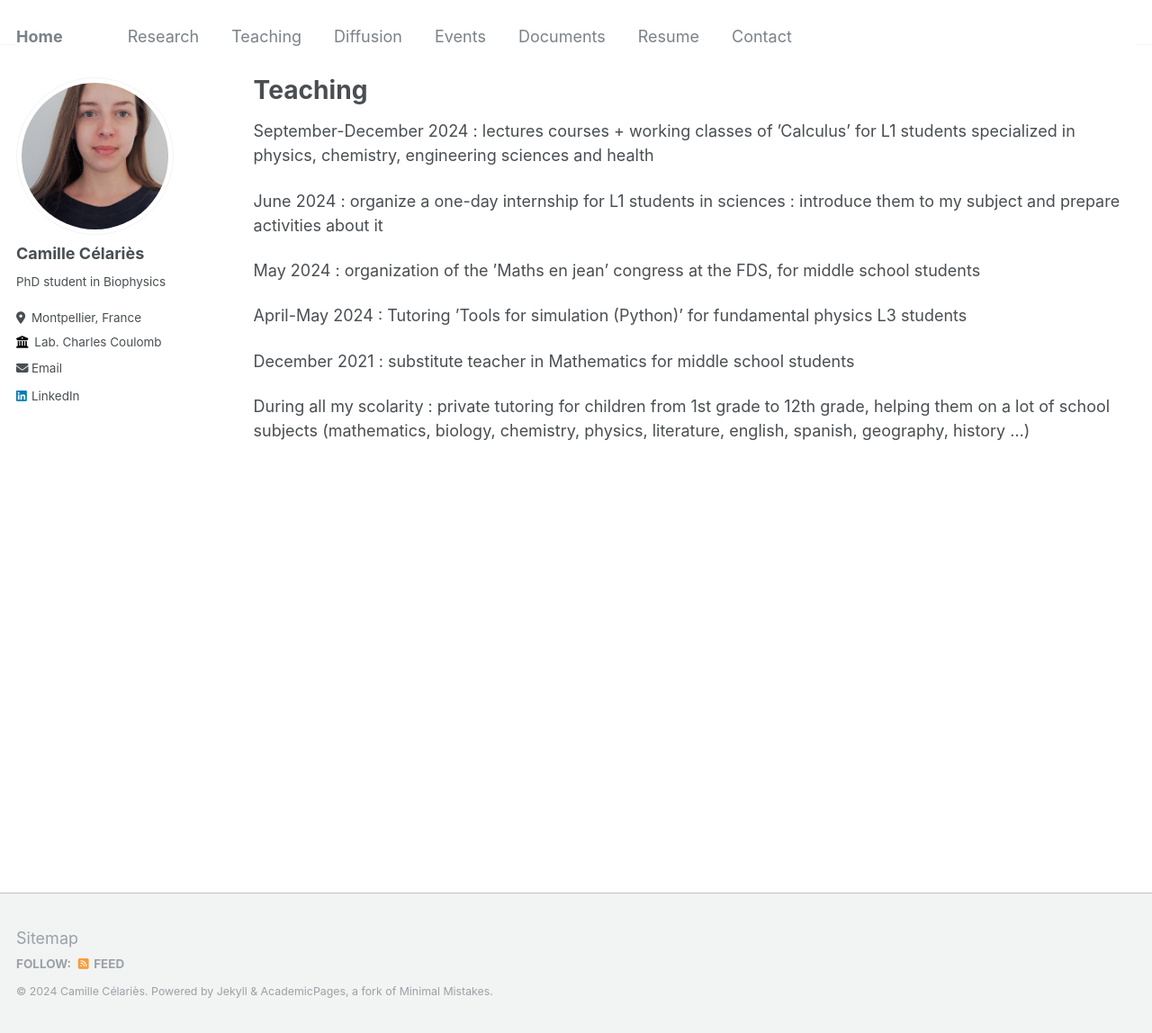
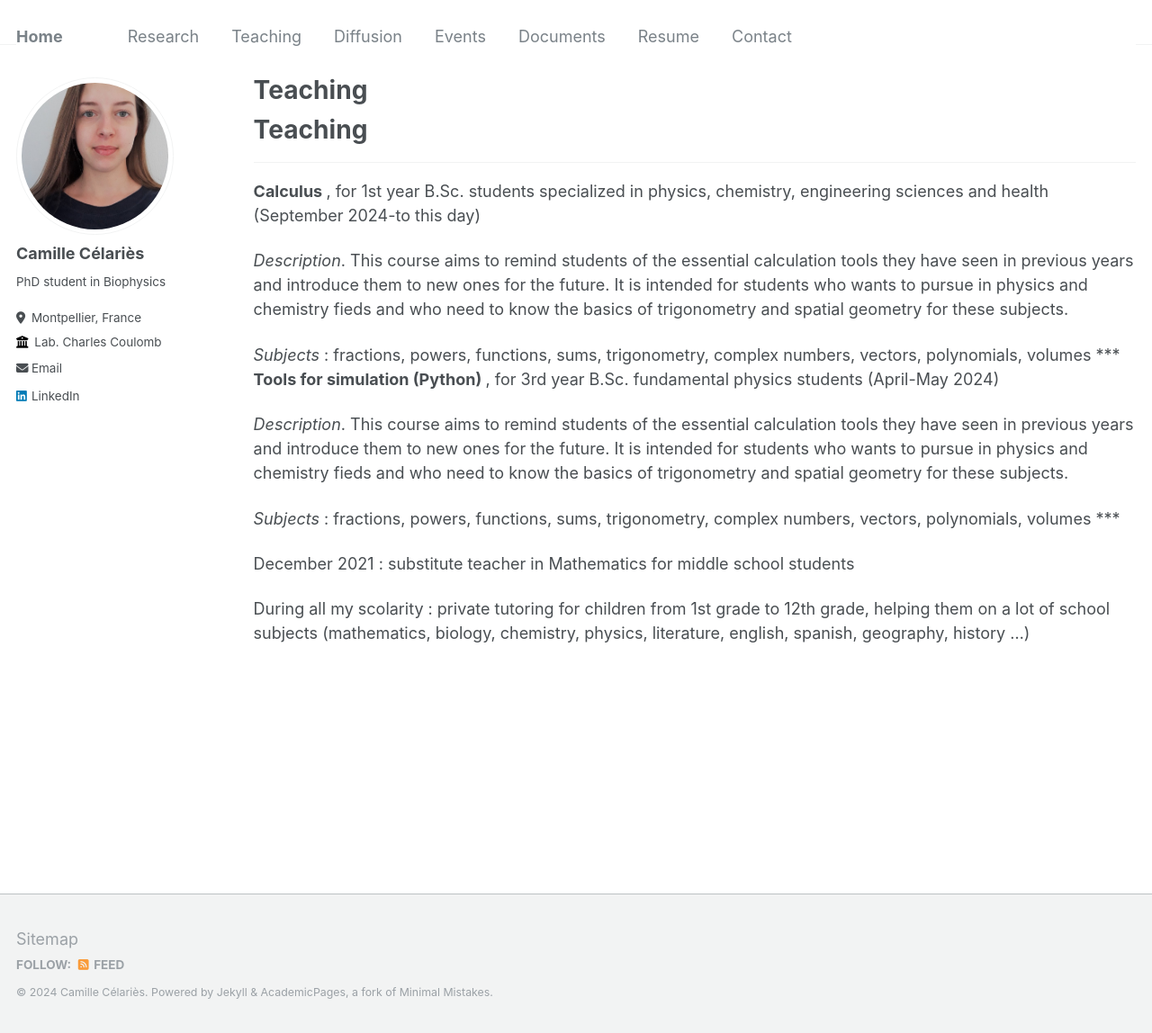
Before and after one commit to camillecelaries/camillecelaries.github.io, a Jekyll site: the page built from _pages/teaching.md, in a window 1280 px wide and 1148 px high. Shown: the whole window at 90% size. Built offline with Jekyll 4.4.1, drawn with Linux system fonts in a browser that asks for light colours.

Commit message:
Update teaching.md

```diff
--- a/_pages/teaching.md
+++ b/_pages/teaching.md
@@ -6,15 +6,26 @@ author_profile: true
 ---
 
 
-September-December 2024 : lectures courses + working classes of ’Calculus’ for L1 students specialized in
-physics, chemistry, engineering sciences and health
+Teaching
+======
 
-June 2024 : organize a one-day internship for L1 students in sciences : introduce them to my
-subject and prepare activities about it
+***
+<b> Calculus </b>, for 1st year B.Sc. students specialized in physics, chemistry, engineering sciences and health
+(September 2024-to this day)
 
-May 2024 : organization of the ’Maths en jean’ congress at the FDS, for middle school students
+<i>Description</i>. This course aims to remind students of the essential calculation tools they have seen in previous years and introduce them to new ones for the future. It is intended for students who wants to pursue in physics and chemistry fieds and who need to know the basics of trigonometry and spatial geometry for these subjects.
 
-April-May 2024 : Tutoring ’Tools for simulation (Python)’ for fundamental physics L3 students
+<i>Subjects</i> : fractions, powers, functions, sums, trigonometry, complex numbers, vectors, polynomials, volumes
+***
+<b> Tools for simulation (Python) </b>, for 3rd year B.Sc. fundamental physics students
+(April-May 2024)
+
+<i>Description</i>. This course aims to remind students of the essential calculation tools they have seen in previous years and introduce them to new ones for the future. It is intended for students who wants to pursue in physics and chemistry fieds and who need to know the basics of trigonometry and spatial geometry for these subjects.
+
+<i>Subjects</i> : fractions, powers, functions, sums, trigonometry, complex numbers, vectors, polynomials, volumes
+***
+
+
 
 December 2021 : substitute teacher in Mathematics for middle school students
 
```
